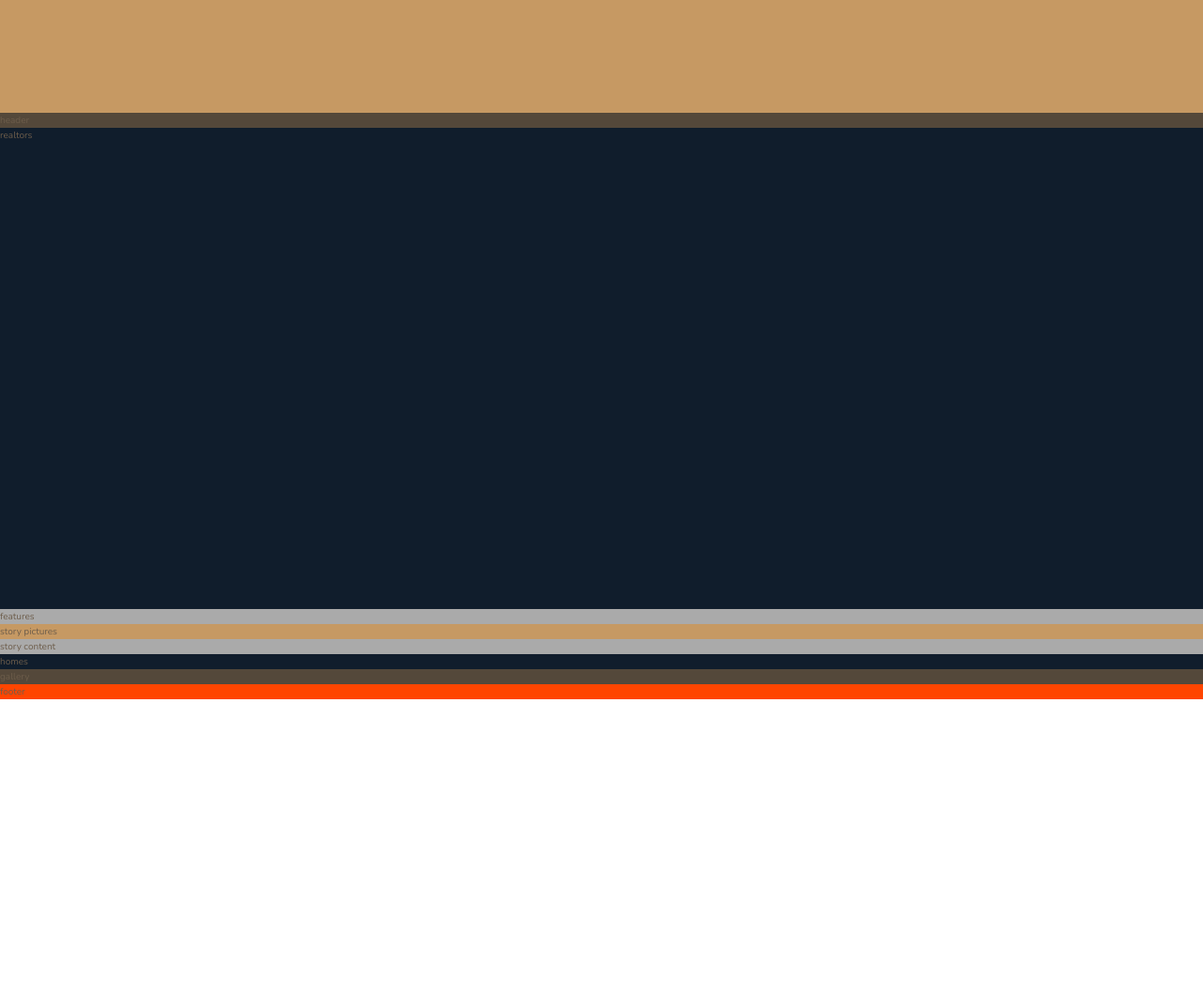
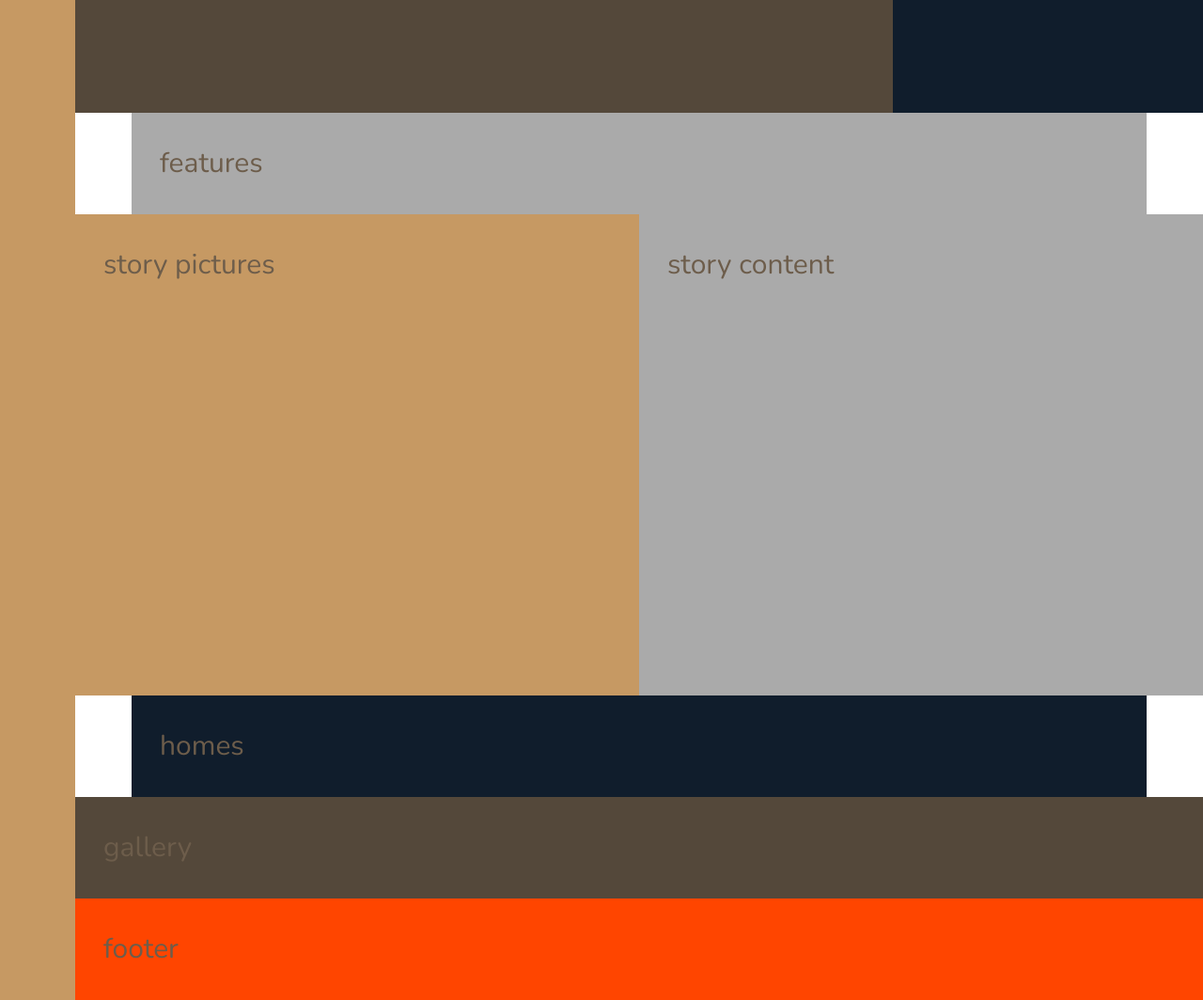
Before and after one commit to alexuko/Fancy-House, a website: page index.html in a window 1280 px wide. Shown: the part 520-1584 px from the top of the page at 94% size. Before the commit the page ends 1264 px from the top, so only its background shows below. Drawn offline with nearby package versions, Linux system fonts and the light colour scheme.

Commit message:
grid layout complete

```diff
--- a/sass/_base.scss
+++ b/sass/_base.scss
@@ -38,6 +38,14 @@ body{
 
 .container{
     display: grid;
+    // grid-template-rows: row-1  row-2 row-3  rows4-6;
     grid-template-rows: 80vh min-content 40vw repeat(3, min-content);
+    // grid-template-columns: sidebar space-column 8columns-data space-column;
+    grid-template-columns: [sidebar-start] 8rem [sidebar-end full-start] minmax(60px, 1fr) [center-start] repeat(8, [col-start] minmax(min-content, 14rem) [col-end] )[center-end] minmax(60px, 1fr) [full-end];
+
+    & > *{
+        font-size: 3rem;
+        padding: 3rem;
+    }
 
 }
--- a/sass/_features.scss
+++ b/sass/_features.scss
@@ -1,3 +1,4 @@
 .features{
     background-color: $color-grey-light-2;
+    grid-column: center-start / center-end;
 }
--- a/sass/_footer.scss
+++ b/sass/_footer.scss
@@ -1,3 +1,4 @@
 .footer{
     background-color: orangered;
+    grid-column: full-start / full-end;
 }
--- a/sass/_gallery.scss
+++ b/sass/_gallery.scss
@@ -1,3 +1,4 @@
 .gallery{
     background-color: $color-grey-dark-1;
+    grid-column: full-start / full-end;
 }
--- a/sass/_header.scss
+++ b/sass/_header.scss
@@ -1,3 +1,4 @@
 .header{
     background-color: $color-grey-dark-1;
+    grid-column: full-start / col-end 6 ;
 }
--- a/sass/_homes.scss
+++ b/sass/_homes.scss
@@ -1,3 +1,4 @@
 .homes{
     background-color: $color-secondary;
+    grid-column: center-start / center-end;
 }
--- a/sass/_realtors.scss
+++ b/sass/_realtors.scss
@@ -1,3 +1,4 @@
 .realtors{
     background-color: $color-secondary;
+    grid-column: col-start 7 / full-end ;
 }
--- a/sass/_sidebar.scss
+++ b/sass/_sidebar.scss
@@ -1,3 +1,5 @@
 .sidebar{
     background-color: $color-primary;
+    grid-column: sidebar-start / sidebar-end;
+    grid-row: 1 / -1;
 }
--- a/sass/_story.scss
+++ b/sass/_story.scss
@@ -2,11 +2,13 @@
 
     &__pictures{
         background-color: $color-primary;
+        grid-column: full-start / col-end 4 ;
 
     }
 
     &__content{
         background-color: $color-grey-light-2;
+        grid-column: col-start 5 / full-end;
 
     }
 
```
Also changed, not shown: css/style.css.
